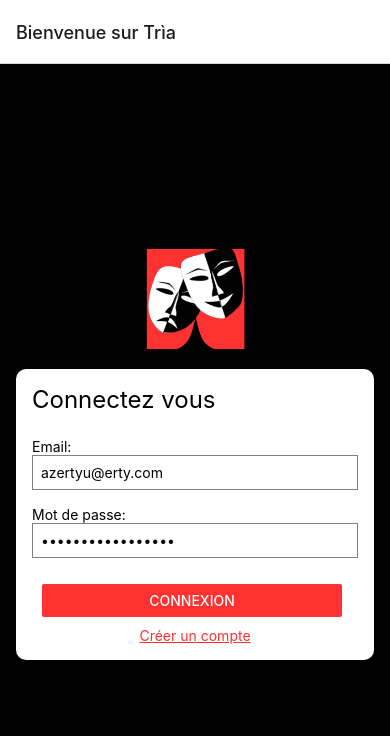
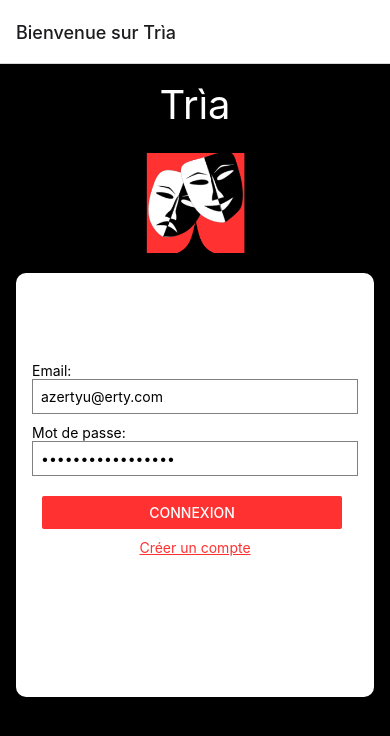
Before and after one commit to SachaFougeras/tria-mobile, a React Native app: screen / in a window 390 px wide. Shown: the top 736 px of the page. Built offline with nearby package versions, Linux system fonts and the light colour scheme.

Commit message:
update login

```diff
--- a/composants/login.js
+++ b/composants/login.js
@@ -6,6 +6,8 @@ const LoginPage = () => {
   const navigation = useNavigation();
   const [email, setEmail] = useState('azertyu@erty.com');
   const [password, setPassword] = useState('Azertyuio06*aazza');
+  const [prenom, setPrenom] = useState('azertyuiop');
+  const [nom, setNom] = useState('azertyuiop');
   const [successMessage, setSuccessMessage] = useState(null);
 
   const handleSubmit = async () => {
@@ -22,12 +24,15 @@ const LoginPage = () => {
     })
     const responseData = await response.json();
 
-   if (responseData.status_code  == 200) {
-  navigation.navigate('MyTabs');
-  console.log(responseData);
-  setSuccessMessage('Vous vous êtes bien authentifié !');
-  alert('Vous vous êtes bien authentifié !');
-}
+    if (responseData.status_code  == 200) {
+      navigation.reset({
+        index: 0,
+        routes: [{ name: 'MyTabs' }],
+      });
+      console.log(responseData);
+      setSuccessMessage('Vous vous êtes bien authentifié !');
+      alert(`Bonjour ${prenom} ${nom}, vous vous êtes bien authentifié !`);
+    }
     else {
       // L'inscription a échoué, affichez un message d'erreur
       console.log(responseData);
@@ -42,6 +47,7 @@ const LoginPage = () => {
     <View style={styles.container}>
       {successMessage && <Text>{successMessage}</Text>}
 <View style={styles.imageContainer}>
+  <Text style={styles.title}>Trìa</Text>
   <Image
     style={styles.image}
     source={require('../assets/image.png')}
@@ -56,7 +62,7 @@ const LoginPage = () => {
         <View style={styles.button}>
           <Button title="Connexion" onPress={handleSubmit} color="#FF3131"  />
         </View>
-        <Text style={styles.link} onPress={() => navigation.navigate('Register')}>
+        <Text style={styles.link} onPress={() => navigation.navigate('Inscription')}>
   Créer un compte
 </Text>
 
@@ -69,23 +75,25 @@ const styles = StyleSheet.create({
   container: {
     flex: 1,
     backgroundColor: 'black',
-    justifyContent: 'center',
+    justifyContent: 'flex-start',
     padding: 16,
   },
   card: {
+    flex: 0.75,
     backgroundColor: 'white',
     borderRadius: 10,
     padding: 16,
   },
   title: {
-    fontSize: 24,
+    fontSize: 40,
     marginBottom: 24,
+    color: 'white',
   },
   input: {
     height: 35,
     borderColor: 'gray',
     borderWidth: 1,
-    marginBottom: 16,
+    marginBottom: 10,
     paddingLeft: 8,
     width: '100%',
   },
```
